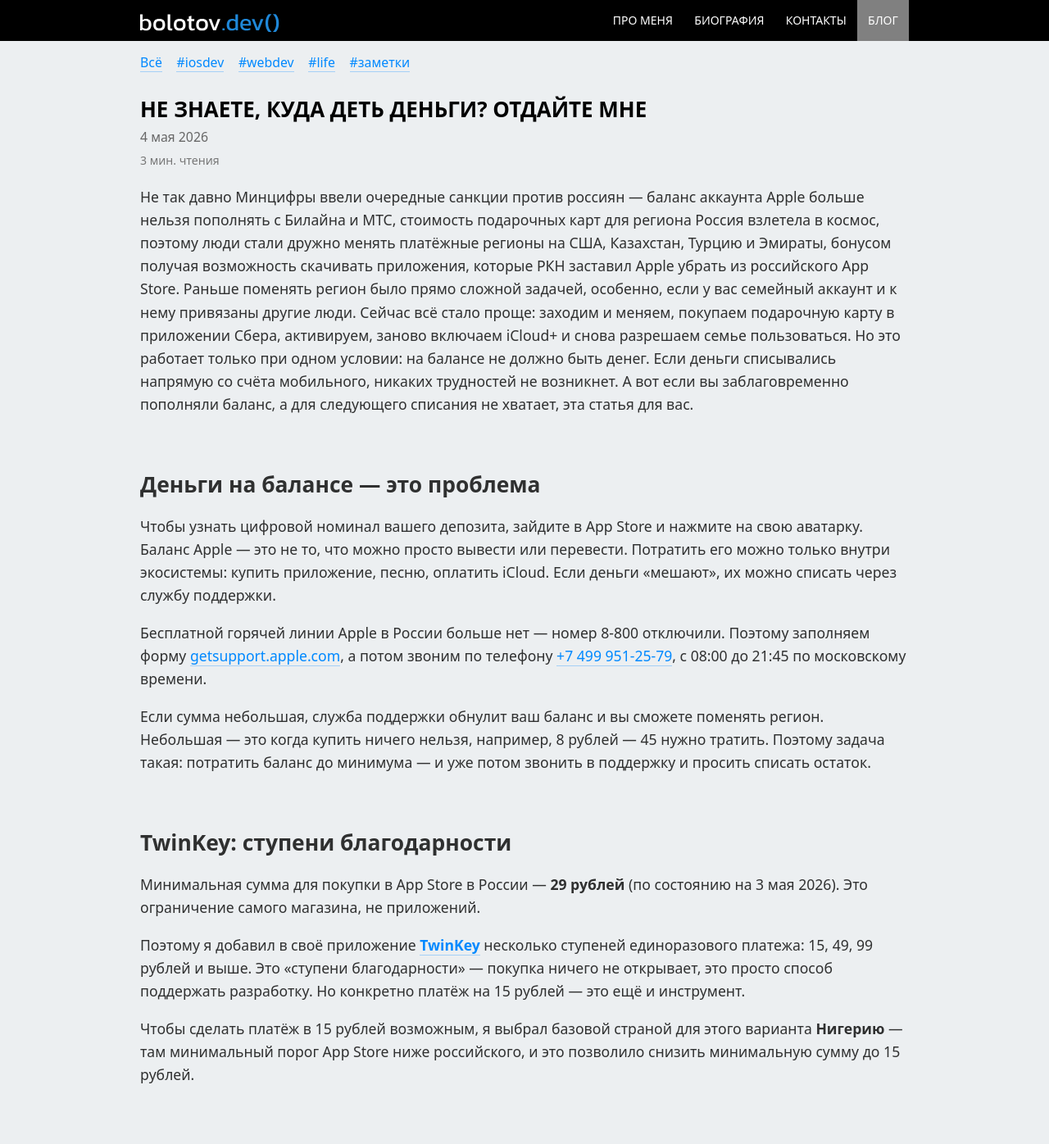
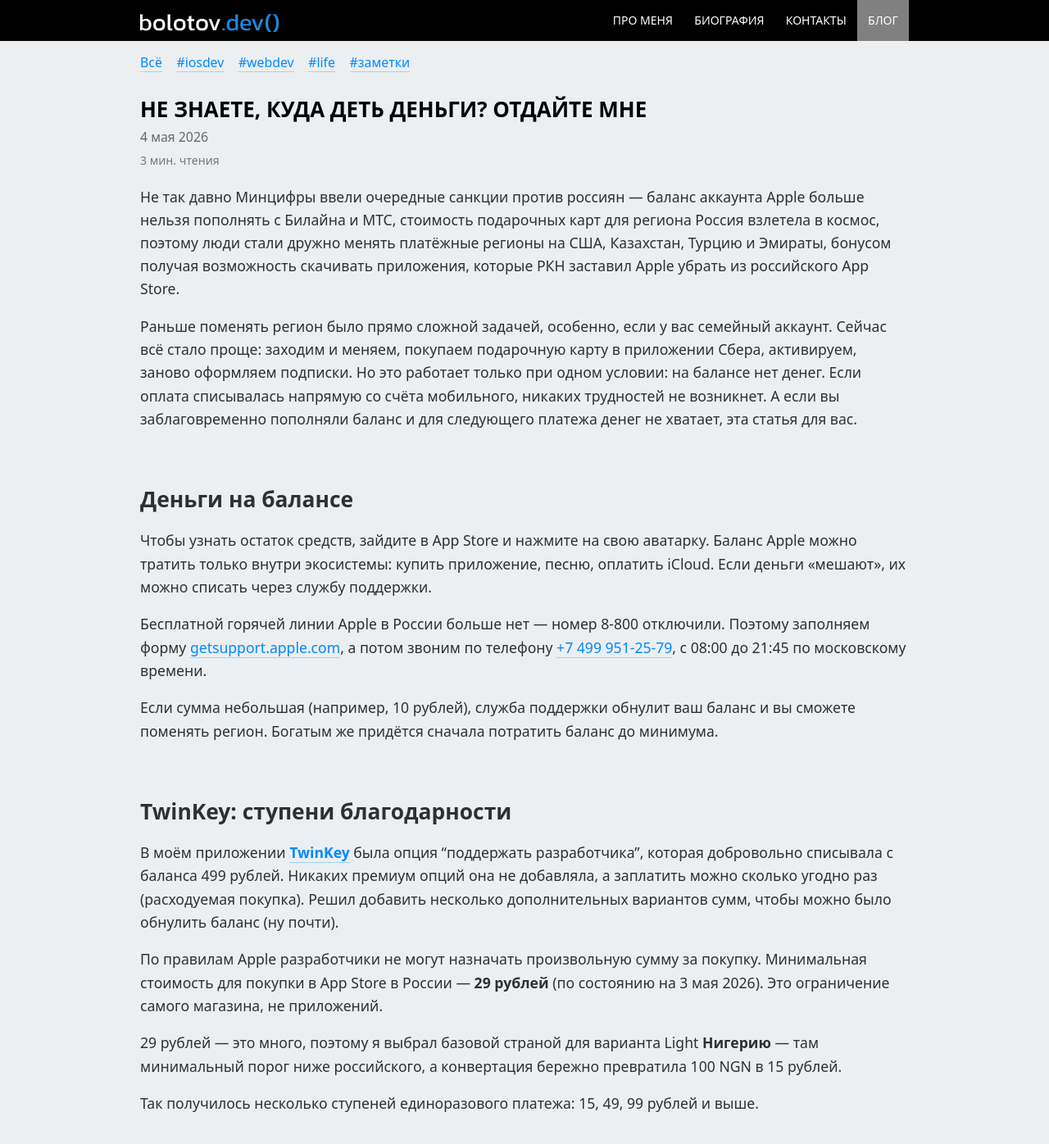
Before and after one commit to artembolotov/artembolotov.github.io, a Jekyll site: the page built from blog/_posts/2026-05-04-spend-apple-balance.md, in a window 1280 px wide and 1400 px high. Shown: the top 1396 px of the window at 82% size. Built offline with Jekyll 4.4.1, drawn with Linux system fonts in a browser that asks for light colours.

Commit message:
spend apple updated

```diff
--- a/blog/_posts/2026-05-04-spend-apple-balance.md
+++ b/blog/_posts/2026-05-04-spend-apple-balance.md
@@ -6,24 +6,27 @@
 draft: true
 ---
 
-Не так давно Минцифры ввели очередные санкции против россиян — баланс аккаунта Apple больше нельзя пополнять с Билайна и МТС, стоимость подарочных карт для региона Россия взлетела в космос, поэтому люди стали дружно менять платёжные регионы на США, Казахстан, Турцию и Эмираты, бонусом получая возможность скачивать приложения, которые РКН заставил Apple убрать из российского App Store. Раньше поменять регион было прямо сложной задачей, особенно, если у вас семейный аккаунт и к нему привязаны другие люди. Сейчас всё стало проще: заходим и меняем, покупаем подарочную карту в приложении Сбера, активируем, заново включаем iCloud+ и снова разрешаем семье пользоваться. Но это работает только при одном условии: на балансе не должно быть денег. Если деньги списывались напрямую со счёта мобильного, никаких трудностей не возникнет. А вот если вы заблаговременно пополняли баланс, а для следующего списания не хватает, эта статья для вас.
+Не так давно Минцифры ввели очередные санкции против россиян — баланс аккаунта Apple больше нельзя пополнять с Билайна и МТС, стоимость подарочных карт для региона Россия взлетела в космос, поэтому люди стали дружно менять платёжные регионы на США, Казахстан, Турцию и Эмираты, бонусом получая возможность скачивать приложения, которые РКН заставил Apple убрать из российского App Store.
 
-## Деньги на балансе — это проблема
+Раньше поменять регион было прямо сложной задачей, особенно, если у вас семейный аккаунт. Сейчас всё стало проще: заходим и меняем, покупаем подарочную карту в приложении Сбера, активируем, заново оформляем подписки. Но это работает только при одном условии: на балансе нет денег. Если оплата списывалась напрямую со счёта мобильного, никаких трудностей не возникнет. А  если вы заблаговременно пополняли баланс и для следующего платежа денег не хватает, эта статья для вас.
 
-Чтобы узнать цифровой номинал вашего депозита, зайдите в App Store и нажмите на свою аватарку. Баланс Apple — это не то, что можно просто вывести или перевести. Потратить его можно только внутри экосистемы: купить приложение, песню, оплатить iCloud. Если деньги «мешают», их можно списать через службу поддержки.
+## Деньги на балансе
+
+Чтобы узнать остаток средств, зайдите в App Store и нажмите на свою аватарку. Баланс Apple можно тратить только внутри экосистемы: купить приложение, песню, оплатить iCloud. Если деньги «мешают», их можно списать через службу поддержки.
 
 Бесплатной горячей линии Apple в России больше нет — номер 8-800 отключили. Поэтому заполняем форму [getsupport.apple.com](https://getsupport.apple.com/solutions/call-later), а потом звоним по телефону [+7 499 951-25-79](tel:+74999512579), с 08:00 до 21:45 по московскому времени.
 
-Если сумма небольшая, служба поддержки обнулит ваш баланс и вы сможете поменять регион. Небольшая — это когда купить ничего нельзя, например, 8 рублей — 45 нужно тратить.
-Поэтому задача такая: потратить баланс до минимума — и уже потом звонить в поддержку и просить списать остаток.
+Если сумма небольшая (например, 10 рублей), служба поддержки обнулит ваш баланс и вы сможете поменять регион. Богатым же придётся сначала потратить баланс до минимума.
 
 ## TwinKey: ступени благодарности
 
-Минимальная сумма для покупки в App Store в России — **29 рублей** (по состоянию на 3 мая 2026). Это ограничение самого магазина, не приложений.
+В моём приложении **[TwinKey](https://twinkey.app)** была опция "поддержать разработчика", которая добровольно списывала с баланса 499 рублей. Никаких премиум опций она не добавляла, а заплатить можно сколько угодно раз (расходуемая покупка). Решил добавить несколько дополнительных вариантов сумм, чтобы можно было обнулить баланс (ну почти).
 
-Поэтому я добавил в своё приложение **[TwinKey](https://twinkey.app)** несколько ступеней единоразового платежа: 15, 49, 99 рублей и выше. Это «ступени благодарности» — покупка ничего не открывает, это просто способ поддержать разработку. Но конкретно платёж на 15 рублей — это ещё и инструмент.
+По правилам Apple разработчики не могут назначать произвольную сумму за покупку. Минимальная стоимость для покупки в App Store в России — **29 рублей** (по состоянию на 3 мая 2026). Это ограничение самого магазина, не приложений.
 
-Чтобы сделать платёж в 15 рублей возможным, я выбрал базовой страной для этого варианта **Нигерию** — там минимальный порог App Store ниже российского, и это позволило снизить минимальную сумму до 15 рублей.
+29 рублей — это много, поэтому я выбрал базовой страной для варианта Light **Нигерию** — там минимальный порог ниже российского, а конвертация бережно превратила 100 NGN в 15 рублей.
+
+Так получилось несколько ступеней единоразового платежа: 15, 49, 99 рублей и выше.
 
 ## Как потратить остаток
 
```
